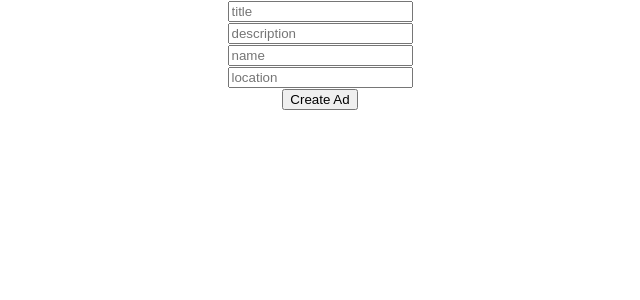
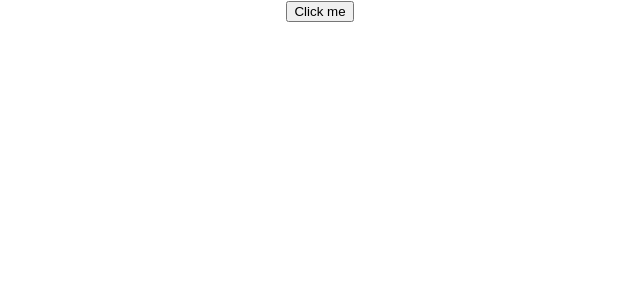
Before and after one commit to williamvage123/React-Project, a React (Create React App) app: page / in a window 1280 px wide. Shown: the top 300 px of the page, without its empty margins (320-960 px from the left). Built offline with nearby package versions, Linux system fonts and the light colour scheme; the HTML template or start-up script is replaced by a standard one.

Commit message:
Commit number 55

```diff
--- a/src/Form.js
+++ b/src/Form.js
@@ -5,21 +5,26 @@ export default class Form extends React.Component {
     constructor(props) {
         super(props)
         this.state = {
+            showForm: false,
+            form: {
             title: '',
             description: '',
             name: '',
             location: '',
-            //price: '',
-            //contact: ''
-        }
+            price: null,
+            email: '',
+            phone: ''
+        }}
     }
 
 
     change = (e) => {
         this.setState({
+            form:{
             [e.target.name]: e.target.value
+        }
         });
-
+        console.log(this.state)
     };
 
 
@@ -31,7 +36,14 @@ export default class Form extends React.Component {
                 'Content-Type': 'application/json',
             },
             body: JSON.stringify(
-                this.state
+                /*name: this.state.name,
+                location: this.state.location,
+                price: this.state.price,
+                description: this.state.description,
+                title: this.state.title,
+                email: this.state.email,
+                phone: this.state.phone*/
+                this.state.form
             )
         })
             .then(response => {
@@ -42,58 +54,77 @@ export default class Form extends React.Component {
             })
 
         this.setState({
-            title: '',
-            description: '',
-            name: '',
-            location: '',
-            //price: '',
-            //contact: ''
-
         })
 
 
 
     }
 
-    render() {
+    render(){
         return (
-            <form>
-                <input
+            <div>
+                <button onClick={()=>this.setState({showForm: true})}>Click me</button>
+                {this.state.showForm ? this.renderForm() : null }
+
+            </div>
+        )
+    }
+
+    renderForm() {
+        return (
+            <form visibility="hidden">
+                <div>Title<input
                     name="title"
-                    placeholder="title"
-                    value={this.state.title}
+                    type="text"
+                    maxLength={80}
+                    placeholder="max 80 characters"
+                    value={this.state.form.title}
                     onChange={e => this.change(e)} />
-                <br />
-                <input
+                <br /></div>
+                <div>Description<input
                     name="description"
-                    placeholder="description"
-                    value={this.state.description}
+                    type="text"
+                    placeholder="text"
+                    value={this.state.form.description}
                     onChange={e => this.change(e)} />
-                <br />
-                <input
+                <br /></div>
+                <div>Name<input
                     name="name"
-                    placeholder="name"
-                    value={this.state.name}
+                    placeholder="my name"
+                    type="text"
+                    value={this.state.form.name}
                     onChange={e => this.change(e)} />
-                <br />
-                <input
+                <br /></div>
+                <div>Location<input
                     name="location"
-                    placeholder="location"
-                    value={this.state.location}
+                    type="text"
+                    placeholder="e.g. Stockholm"
+                    value={this.state.form.location}
                     onChange={e => this.change(e)} />
-                <br />
-                {/*<input
+                <br /></div>
+                <div>Price<input
                     name="price"
+                    type="number"
                     placeholder="price"
-                    value={this.state.price}
+                    value={this.state.form.price}
+                    onChange={e => this.setState({price: parseInt(e.target.value)})} />
+                <br /></div>
+                <div>Email<input
+                    name="email"
+                    type="email"
+                    id="email"
+                    placeholder="e.g. alexsmith@gmail.com"
+                    value={this.state.form.email}
                     onChange={e => this.change(e)} />
-                <br />
-                <input
-                    name="contact"
-                    placeholder="contact"
-                    value={this.state.contact}
+                <br /></div>
+                <div>Phone number<input
+                    name="phone"
+                    type="tel"
+                    id="phone"
+                    value={this.state.form.phone}
                     onChange={e => this.change(e)} />
-                <br />*/}
+                <br /></div>
+
 
                 <button onClick={(e) => this.onSubmit(e)}>Create Ad</button>
             </form>
```
